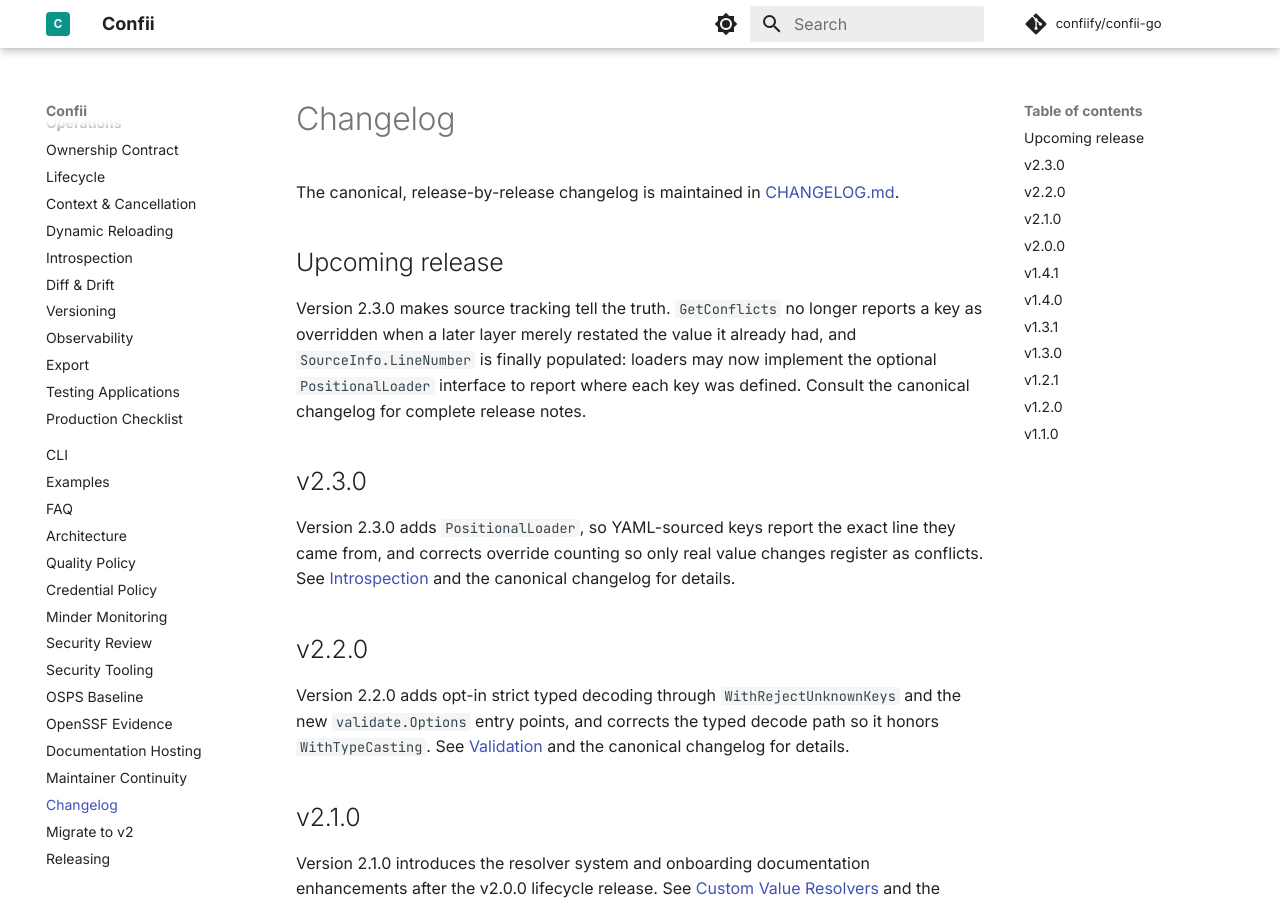
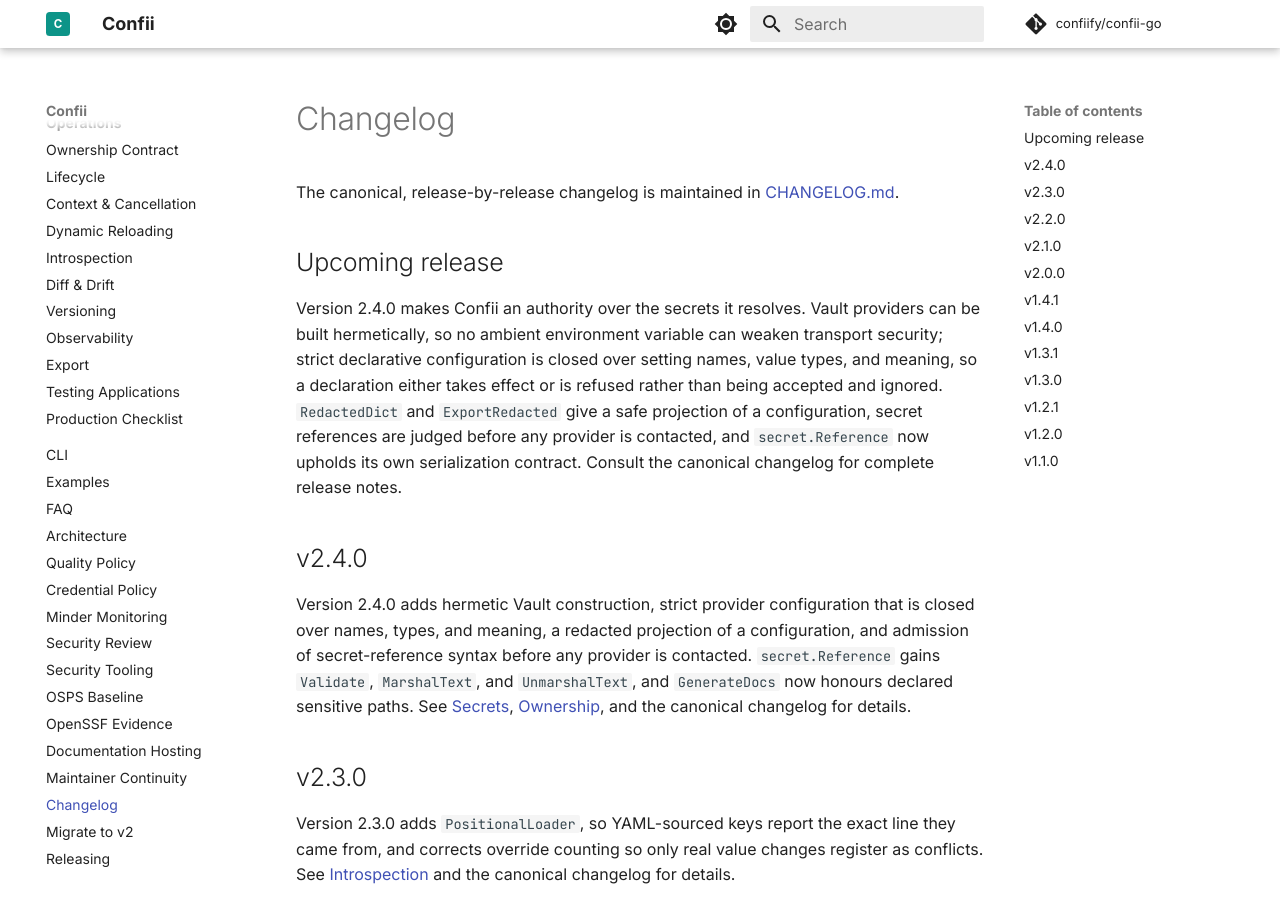
Before and after one commit to confiify/confii-go, an MkDocs documentation site: the page built from docs/changelog.md, in a window 1280 px wide and 900 px high. Built offline with MkDocs 1.6.1 and Material for MkDocs 9.7.7, drawn with Linux system fonts in a browser that asks for light colours; comment, search, counter and statistics services are not loaded.

Commit message:
release: prepare v2.4.0
Signed-off-by: confiify <confii.connect@gmail.com>

```diff
--- a/docs/changelog.md
+++ b/docs/changelog.md
@@ -5,11 +5,25 @@
 
 ## Upcoming release
 
-Version 2.3.0 makes source tracking tell the truth. `GetConflicts` no longer
-reports a key as overridden when a later layer merely restated the value it
-already had, and `SourceInfo.LineNumber` is finally populated: loaders may now
-implement the optional `PositionalLoader` interface to report where each key
-was defined. Consult the canonical changelog for complete release notes.
+Version 2.4.0 makes Confii an authority over the secrets it resolves. Vault
+providers can be built hermetically, so no ambient environment variable can
+weaken transport security; strict declarative configuration is closed over
+setting names, value types, and meaning, so a declaration either takes effect
+or is refused rather than being accepted and ignored. `RedactedDict` and
+`ExportRedacted` give a safe projection of a configuration, secret references
+are judged before any provider is contacted, and `secret.Reference` now upholds
+its own serialization contract. Consult the canonical changelog for complete
+release notes.
+
+## v2.4.0
+
+Version 2.4.0 adds hermetic Vault construction, strict provider configuration
+that is closed over names, types, and meaning, a redacted projection of a
+configuration, and admission of secret-reference syntax before any provider is
+contacted. `secret.Reference` gains `Validate`, `MarshalText`, and
+`UnmarshalText`, and `GenerateDocs` now honours declared sensitive paths. See
+[Secrets](secrets.md), [Ownership](ownership.md), and the canonical changelog
+for details.
 
 ## v2.3.0
 
```
Also changed, not shown: CHANGELOG.md (+2 -0 lines), 4 other files.
